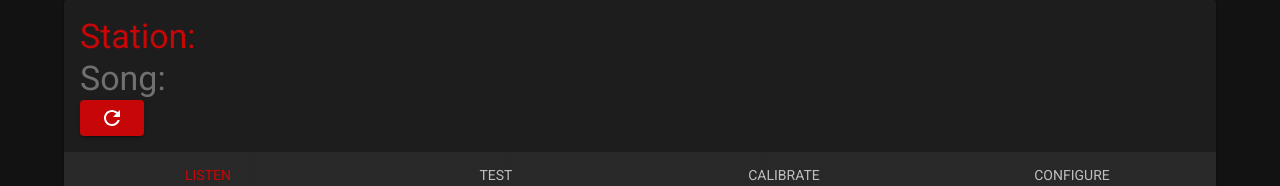
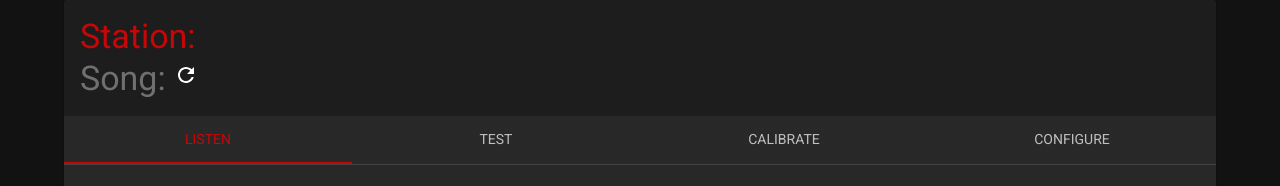
Before and after one commit to mboyers/pi-radio-ui, a React (Create React App) app: page / in a window 1280 px wide. Shown: the top 186 px of the page. Built offline with nearby package versions, Linux system fonts and the light colour scheme; no server answers.

Commit message:
made refresh button less annoying, still needs work

```diff
--- a/src/components/NowPlaying.tsx
+++ b/src/components/NowPlaying.tsx
@@ -1,6 +1,6 @@
 
 import React, {useEffect, useState} from 'react';
-import {Box, Button, Typography} from '@mui/material';
+import {Box, Typography} from '@mui/material';
 import RefreshIcon from '@mui/icons-material/Refresh';
 import api from "../service/Api";
 
@@ -29,7 +29,7 @@ const NowPlaying: React.FC = () => {
     return (
         <Box p={2} bgcolor="background.paper">
             <Box display="flex" alignItems="center">
-                <Typography variant="h4" color="primary" style={{ marginRight: '8px' }}>
+                <Typography variant="h4" color="primary" style={{marginRight: '8px'}}>
                     Station:
                 </Typography>
                 <Typography variant="h4">
@@ -37,17 +37,13 @@ const NowPlaying: React.FC = () => {
                 </Typography>
             </Box>
             <Box display="flex" alignItems="center">
-                <Typography variant="h4" color="secondary" style={{ marginRight: '8px' }}>
+                <Typography variant="h4" color="secondary" style={{marginRight: '8px'}}>
                     Song:
                 </Typography>
                 <Typography variant="h5">
-                    {song}
+                    {song} <span onClick={fetchData}><RefreshIcon fontSize="medium"/></span>
                 </Typography>
             </Box>
-
-            <Button variant="contained" color="primary" onClick={fetchData}>
-                <RefreshIcon />
-            </Button>
         </Box>
     );
 }
```
